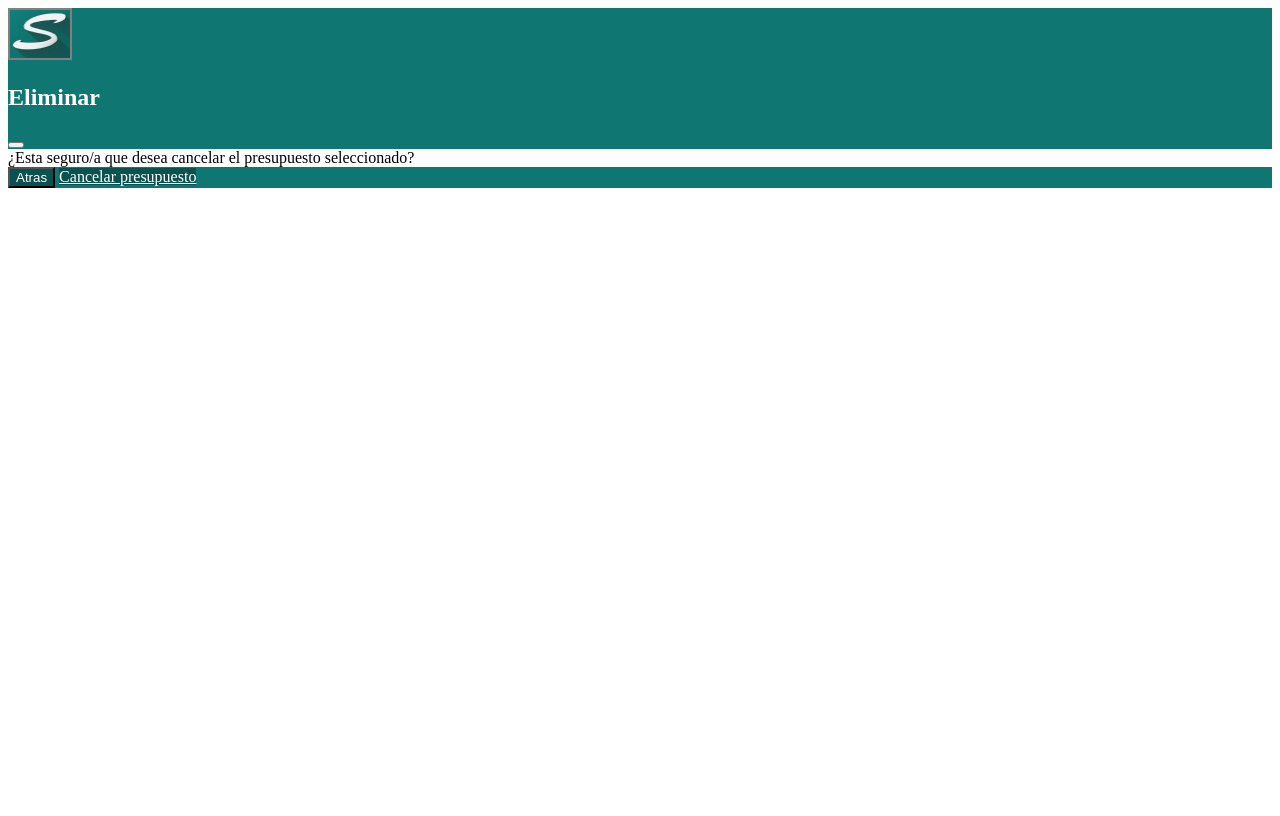
After one commit to Ezekl22/integralservice, a PHP site: page /integralservice/vistas/otros/popUpAnswer.php?id=1 in a window 1280 px wide. The commit adds this page. Run offline with PHP 8.4, Linux system fonts and the light colour scheme.

Commit message:
feature/presupuesto
algunos cambios para controlar si el array de presupuestos esta vacio o devuelve null

```diff
--- a/controladores/PresupuestoCtr.php
+++ b/controladores/PresupuestoCtr.php
@@ -153,3 +153,5 @@ class PresupuestoCtr {
         }
     }
 }
+
+?>
--- /dev/null
+++ b/vistas/otros/popUpAnswer.php
@@ -0,0 +1,31 @@
+<!DOCTYPE html>
+<html>
+<head>
+    <title>Eliminar Usuario</title>
+    <link rel="stylesheet" type="text/css" href="../assets/css/style.css">
+</head>
+<body>
+    <div class="modal fade" id="delete" tabindex="-1" aria-labelledby="exampleModalLabel" aria-hidden="true">
+        <div class="modal-dialog">
+            <div class="modal-content">
+                <div class="modal-header headerPop__background">
+                    <img src="./assets/img/logo-IntegralService.png" class="shadow rounded-3 me-2 logo" alt="logo de integral Service">
+                    <h2 class="modal-title fs-5" id="exampleModalLabel">Eliminar</h2>
+                    <button type="button" class="btn btn-close" data-bs-dismiss="modal" aria-label="Close"></button>
+                </div>
+                <div class="modal-body d-flex flex-column">
+                    <label class="mb-4 mx-5">
+                        ¿Esta seguro/a que desea cancelar el presupuesto seleccionado?
+                    </label>
+                </div>
+                <div class="modal-footer d-flex justify-content-center headerPop__background">
+                    <button type="button" class="btn button me-5" data-bs-dismiss="modal">Atras</button>
+                    <a aria-label="Close" class="btn button " href="index.php?module=presupuestos&action=canceled&id=<?php echo $_GET['id']?>">Cancelar presupuesto</a>
+                </div>
+            </div>
+        </div>
+    </div>
+
+</body>
+<script>mostrarVentanaModal('delete');</script>
+</html>
--- a/vistas/presupuestos/index.php
+++ b/vistas/presupuestos/index.php
@@ -11,6 +11,7 @@
                 </h2>
         </article>
         <article class="mt-5 d-flex flex-column align-items-center">
+            <?php if($presupuestos && count($presupuestos))  { ?>
                 <div class="grilla contenedor__mayor-grilla d-flex flex-column align-items-center rounded-4">
                     <div class="d-flex flex-row contenedor__mayor align-items-start mt-4">
                         <div class="d-flex w-100 alig-items-end">
@@ -87,6 +88,9 @@
                         </table>
                     </div>
                 </div>
+            <?php }else {?>
+                <h3>No hay presupuestos activos cree un presupuesto nuevo</h3>
+            <?php }?>
             <a class="my-5 btn button" type="button" href="index.php?module=presupuestos&action=create">Crear nuevo presupuesto</a>
         </article>
         <!-------------------------------------------------- Pop up ver presupuesto ---------------------------------------------->
```
Lines whose indentation alone changed are shown as unchanged.
